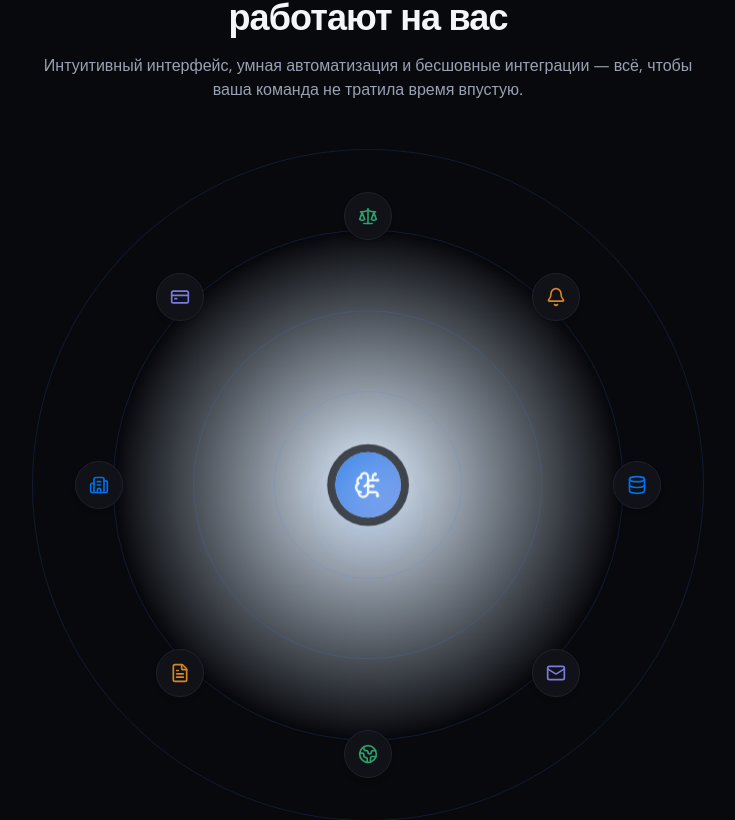
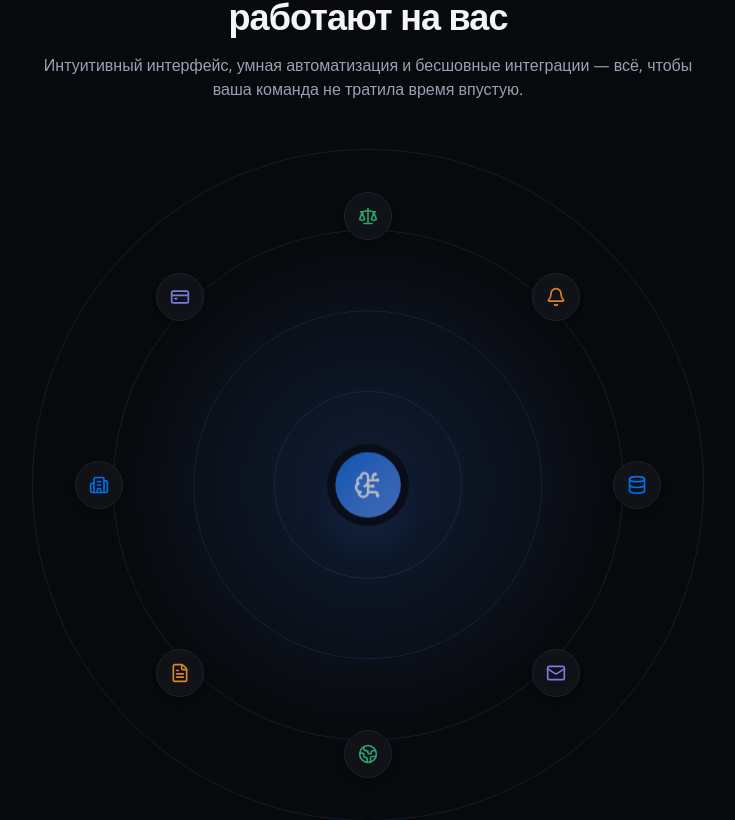
Before and after one commit to dzhmnklva012/-e-analytic, a Next.js app in the folder compliance-landing/: page / in a window 1280 px wide. Shown: the part 5840-6660 px from the top of the page, without its empty margins (272-1007 px from the left). Built offline with nearby package versions, Linux system fonts and the light colour scheme.

Commit message:
Auto-update: radial-tools.tsx

```diff
--- a/compliance-landing/src/components/landing/radial-tools.tsx
+++ b/compliance-landing/src/components/landing/radial-tools.tsx
@@ -42,7 +42,7 @@ export function RadialTools() {
           {/* glow + concentric rings */}
           <div
             className="absolute inset-0 rounded-full"
-            style={{ background: "radial-gradient(closest-side, #e0efff, transparent 75%)" }}
+            style={{ background: "radial-gradient(closest-side, color-mix(in oklch, var(--primary) 16%, transparent), transparent 75%)" }}
             aria-hidden="true"
           />
           {[100, 76, 52, 28].map((size) => (
```
